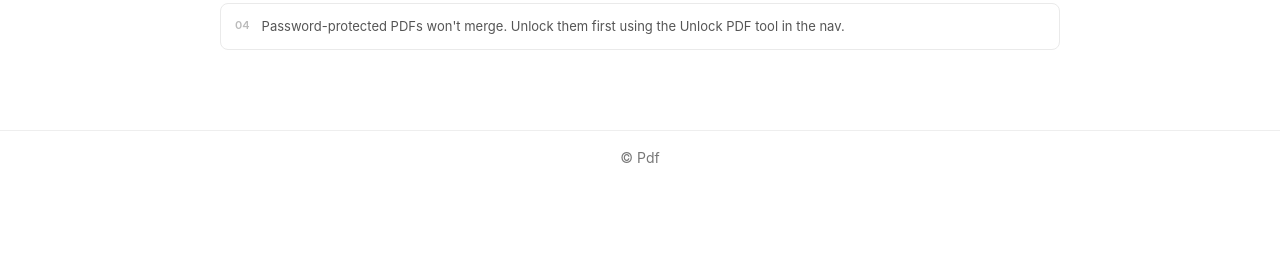
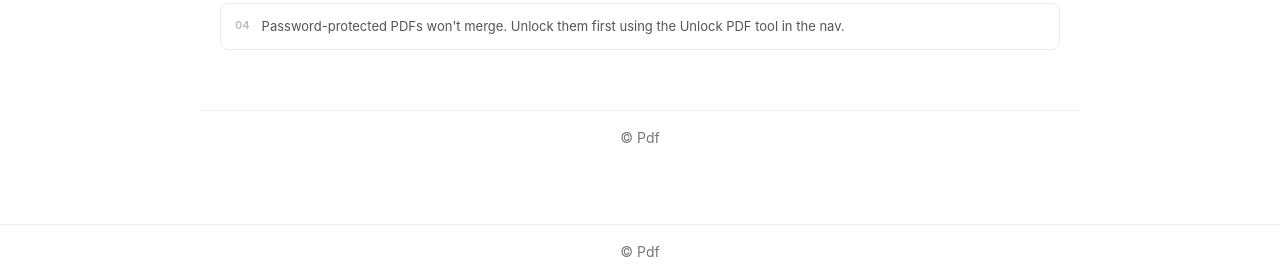
Before and after one commit to rforrupesh/pdf, a Jekyll site: the page built from index.html, in a window 1280 px wide. Shown: the part 1532-1807 px from the top of the page. Built offline with Jekyll 4.4.1, drawn with Linux system fonts in a browser that asks for light colours; before the commit the page ends 1716 px from its top, so only the background shows below that.

Commit message:
Update index.html

```diff
--- a/index.html
+++ b/index.html
@@ -510,8 +510,9 @@ main {
 </div>
 
 <!-- FOOTER — hidden until files uploaded -->
-
-
+<footer class="footer">
+      <p>© Pdf</p>
+    </footer>
 <div class="toast" id="toast"></div>
 
 <script src="https://unpkg.com/pdf-lib/dist/pdf-lib.min.js"></script>
```
